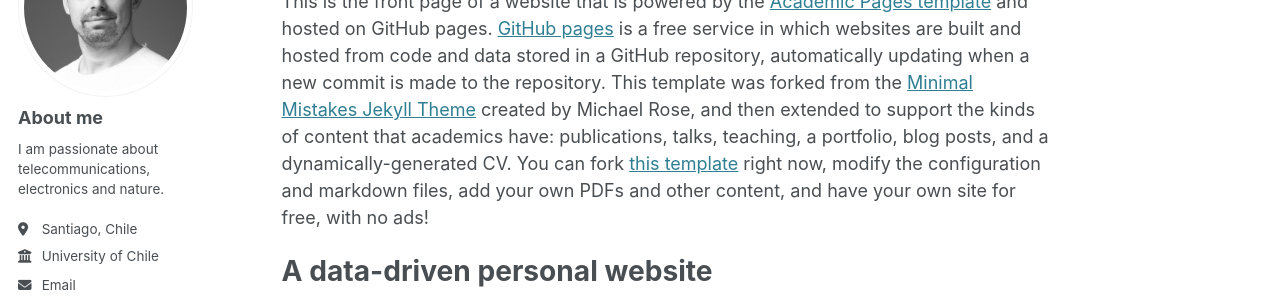
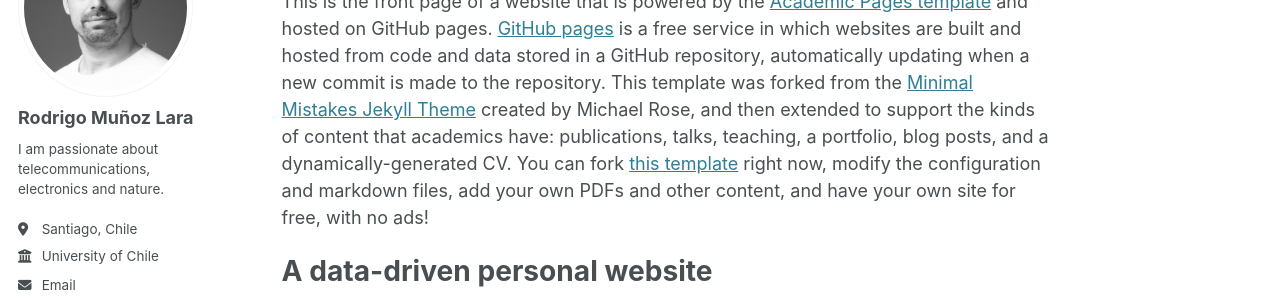
Before and after one commit to RodrigoMunozLara/rodrigomunozlara.github.io, a Jekyll site: the page built from _pages/about.md, in a window 1280 px wide. Shown: the part 181-481 px from the top of the page. Built offline with Jekyll 4.4.1, drawn with Linux system fonts in a browser that asks for light colours; some web fonts are replaced.

Commit message:
Changes the site configuration

```diff
--- a/_config.yml
+++ b/_config.yml
@@ -23,7 +23,7 @@ repository               : "rodrigomunozlara/rodrigomunozlara.github.io"
 author:
   # Biographic information
   avatar           : "rml.jpg"
-  name             : "About me"
+  name             : "Rodrigo Muñoz Lara"
   pronouns         : # example: "she/her"
   bio              : "I am passionate about telecommunications, electronics and nature."
   location         : "Santiago, Chile"
```
